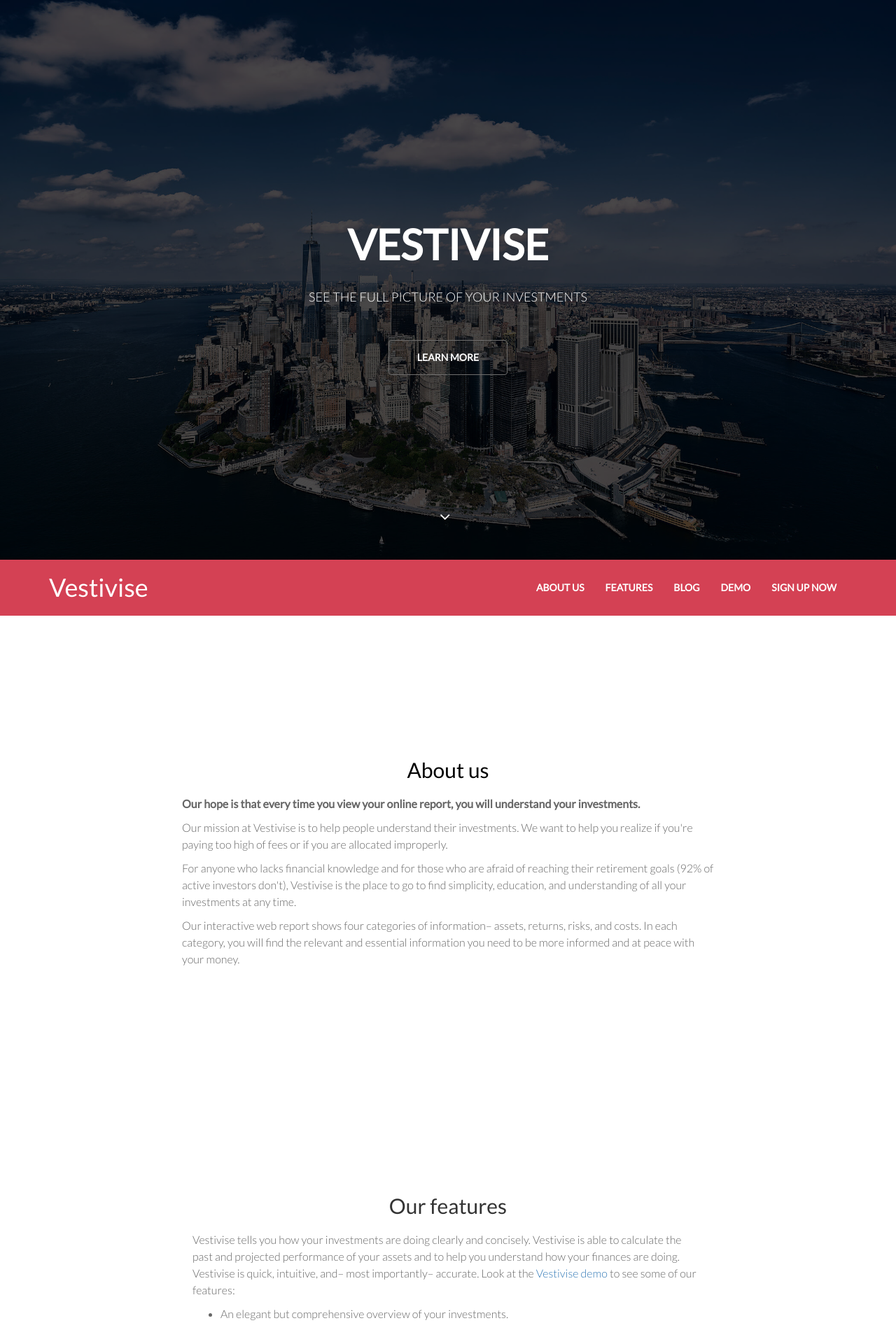
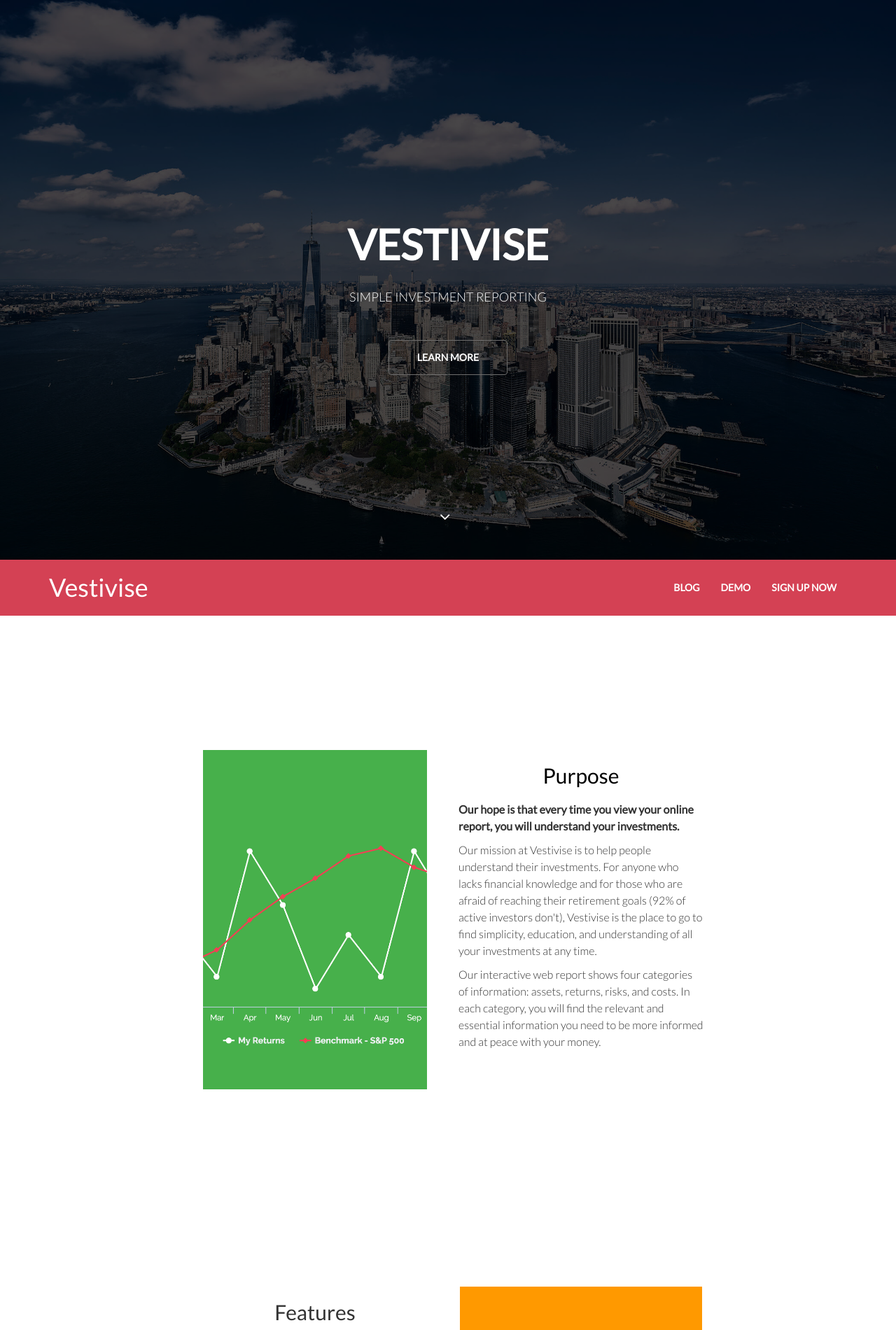
Before and after one commit to Vestivise/Vestivise_Marketing, a Django app: template templates/index.html in a window 1280 px wide. Shown: the top 1901 px of the page at 70% size. Run offline with Django 3.2, Linux system fonts and the light colour scheme; the template is opened without the code that fills it, so the values that code supplies are empty; some libraries are stand-ins or nearby versions.

Commit message:
v2
updates: added shopped jpegs of the demo for visual interest and
applied textual edits from critique. Added blank links to the pages
josh wanted in the footer (eg legal). Darkened text.

```diff
--- a/static/build/css/main.css
+++ b/static/build/css/main.css
@@ -16,8 +16,12 @@ body {
   font-weight: 300;
   font-size: 16px;
   line-height: 24px;
-  color: #666;
+  color: #333;
   background-color: #fff;
+}
+
+.flink{
+	color: white;
 }
 
 h1, h2, h3, h4, h5, h6 {
--- a/templates/index.html
+++ b/templates/index.html
@@ -39,13 +39,13 @@
         <div class="item active" style="background-image: url({% static 'media/images/slider/1.jpg' %})">
           <div class="caption">
             <h1 class="animated fadeInLeftBig"><span>Vestivise</span></h1>
-             <p class="animated fadeInRightBig">See the Full Picture of Your Investments</p>
-            <a data-scroll class="btn btn-start animated fadeInUpBig" href="#about-us">Learn More</a>
+             <p class="animated fadeInRightBig">SIMPLE INVESTMENT REPORTING</p>
+            <a data-scroll class="btn btn-start animated fadeInUpBig" href="#purpose">Learn More</a>
           </div>
         </div>
       </div>
 
-      <a id="tohash" href="#about-us"><i class="fa fa-angle-down"></i></a>
+      <a id="tohash" href="#purpose"><i class="fa fa-angle-down"></i></a>
     </div><!--/#home-slider-->
   </header><!--/#home-->
 
@@ -64,32 +64,35 @@
         </div>
         <div class="collapse navbar-collapse">
           <ul class="nav navbar-nav navbar-right">
-          	<li><a href="#about-us">About Us</a></li>
-          	<li><a href="#features">Features</a></li>
-            <li><a href="#blog">Blog</a></li>
+            <li><a href="https://blog.vestivise.com">Blog</a></li>
             <li><a href="https://vestivise.com/demo" target="_blank">Demo</a></li>
-            <li><a href="https://app.vestivise.com/">Sign Up Now</a></li>
+            <li><a href="https://app.vestivise.com/signUp">Sign Up Now</a></li>
           </ul>
         </div>
       </div>
     </div><!--/#main-nav-->
-  <section id="about-us">
+  <section id="purpose">
     <div class="container">
     	<div class="heading text-center col-sm-8 col-sm-offset-2 wow fadeInUp" data-wow-duration="1200ms" data-wow-delay="300ms">
       <div class="row">
       <br><br>
       <br><br>
       <br><br>
-      <h2 style="color:black;">About us</h2>
+      <br><br>
+      <div class="col-sm-6">
+    <img src="{% static 'media/images/line.jpg' %}" alt="" style="width:25vw; overflow:hidden;">
+    </div>
+      <div class="col-sm-6">
+      <h2 style="color:black;">Purpose</h2>
             <p align="left" style="font-weight:bold;">Our hope is that every time you view your online report, you will understand your investments.</p>
-            <p align="left">Our mission at Vestivise is to help people understand their investments. We want to help you realize if you're paying too high of fees or if you are allocated improperly.</p>
-            <p align="left">For anyone who lacks financial knowledge and for those who are afraid of reaching their retirement goals (92% of active investors don't), Vestivise is the place to go to find simplicity, education, and understanding of all your investments at any time.
+            <p align="left">Our mission at Vestivise is to help people understand their investments. For anyone who lacks financial knowledge and for those who are afraid of reaching their retirement goals (92% of active investors don't), Vestivise is the place to go to find simplicity, education, and understanding of all your investments at any time.
             </p>
-            <p align="left">Our interactive web report shows four categories of information– assets, returns, risks, and costs. In each category, you will find the relevant and essential information you need to be more informed and at peace with your money.</p>
+            <p align="left">Our interactive web report shows four categories of information: assets, returns, risks, and costs. In each category, you will find the relevant and essential information you need to be more informed and at peace with your money.</p>
     </div>
     </div>
     </div>
-  </section><!--/#about-us-->
+    </div>
+  </section><!--/#purpose-->
   <section id="features">
     <div class="container">
       <div class="heading text-center col-sm-8 col-sm-offset-2 wow fadeInUp" data-wow-duration="1200ms" data-wow-delay="300ms">
@@ -97,11 +100,9 @@
       <br><br>
       <br><br>
       <br><br>
-          <div class="text-center col-sm-8 col-sm-offset-2">
-            <h2>Our features</h2>
-          </div>
-        </div>
-        <div class="features-square-div">
+      <br><br>
+          <div class="text-center col-sm-6">
+            <h2>Features</h2>
         <p align="left">Vestivise tells you how your investments are doing clearly and concisely. Vestivise is able to calculate the past and projected performance of your assets and to help you understand how your finances are doing. Vestivise is quick, intuitive, and– most importantly– accurate. Look at the <a href="http://app.vestivise.com" target="_blank">Vestivise demo</a> to see some of our features:
         </p>
         <ul  class = "featuresList">
@@ -110,8 +111,12 @@
         <li class="singleFeature">Risk characterization and estimation to help you understand how you're investing.</li>
         <li class="singleFeature">Fee comparisons to help you understand how much you're paying for asset management.</li>
         </ul>
-        </div>
       </div>
+      <div class="col-sm-6">
+    <img src="{% static 'media/images/pie.jpg' %}" alt="" style="width:27vw; overflow:hidden;">
+    </div>
+    </div>
+    </div>
     </div>
   </section><!--/#features-->
   <section id="blog">
@@ -122,8 +127,8 @@
       <br><br>
       <br><br>
           <h2>Blog</h2>
-          <p align="left">Our report is just the beginning. Subscribe now to our blog to recieve updates on financial news, learn about investing, and stay informed about product features.</p>
-          <p align="left">For Vestivise users, our blog integrates aspects of your investment report into the financial news and investing education posts so that everything we send is useful.
+          <p align="left">Our report is just the beginning. Subscribe to our blog now to receive updates on financial news, learn more about investing, and stay informed about product features.</p>
+          <p align="left">For Vestivise users, our blog integrates aspects of your investment report into the financial news and investing education content so that everything we send remains useful and personally tailored to you.
           </p>
           <a data-scroll class="btn btn-start animated fadeInUpBig" href="http://blog.vestivise.com" target="_blank">go to the blog now</a>
         </div>
@@ -146,7 +151,8 @@
           </ul>
         </div>
         <br>
-        <p>&copy; 2016 Vestivise, Inc. All rights reserved. Terms, conditions, pricing, fees, service, and support options subject to change without notice.</p>
+        <p>&copy; 2016 Vestivise, Inc. All rights reserved. Terms, conditions, pricing, fees, service, and support options subject to change without notice.</p><p> <a class="flink" href="">Support</a> • <a  class="flink" href="">Terms of Use</a> • <a class="flink" href="">Security</a> • <a class="flink" href="">Press</a> • <a class="flink" href="">About Vestivise</a>
+</p>
       </div>
     </div>
     <div class="footer-bottom">
@@ -164,8 +170,8 @@
   </footer>
 
   <script type="text/javascript" src="{% static 'build/js/jquery.js' %}"></script>
+  <script type="text/javascript" src="{% static 'build/js/bootstrap.min.js' %}"></script>
   <script type="text/javascript" src="{% static 'build/js/lightbox.min.js' %}"></script>
   <script type="text/javascript" src="{% static 'build/js/main.js' %}"></script>
-
 </body>
 </html>
```
Also changed, not shown: static/media/images/line.jpg (added), static/media/images/pie.jpg (added).
